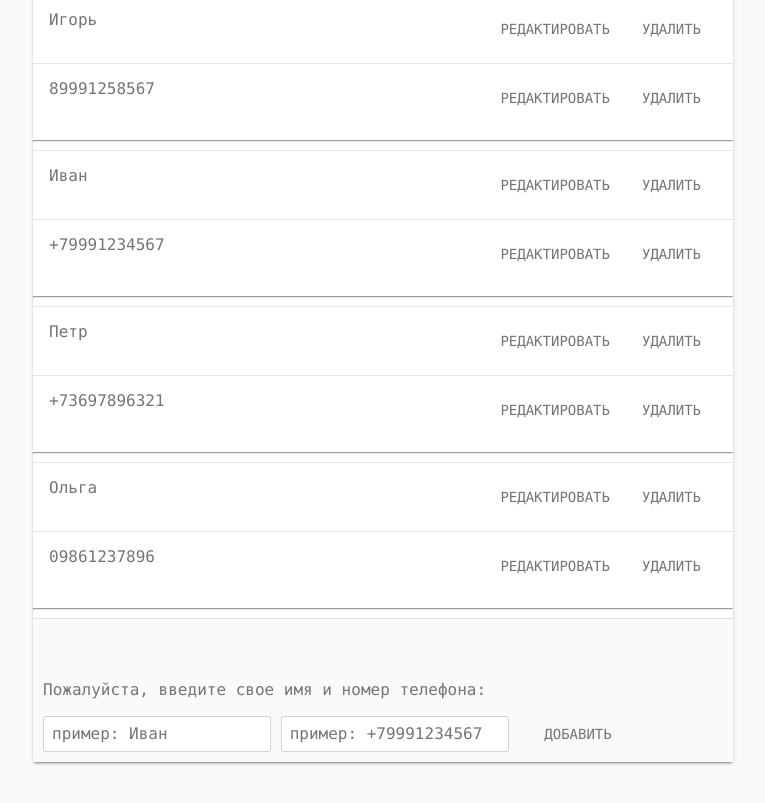
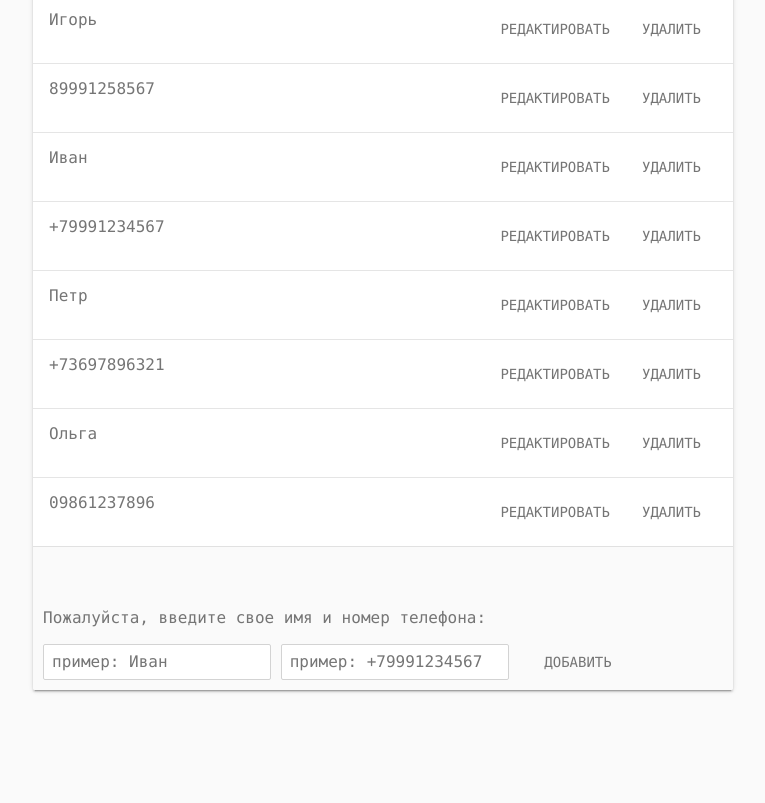
Before and after one commit to human97/spa, a plain HTML site: page index.html in a window 1280 px wide. Shown: the part 145-948 px from the top of the page, without its empty margins (257-1022 px from the left). After the commit the page ends 905 px from the top, so only its background shows below. Drawn offline with Linux system fonts and the light colour scheme.

Commit message:
fix deleted tag <hr>

```diff
--- a/index.html
+++ b/index.html
@@ -30,7 +30,6 @@
                 <button class="edit">редактировать</button>
                 <button class="delete">удалить</button>
             </li>
-            <hr>
 
             <li class="user_list--item">
                 <label class="title">Иван</label>
@@ -44,7 +43,6 @@
                 <button class="edit">редактировать</button>
                 <button class="delete">удалить</button>
             </li>
-            <hr>
 
             <li class="user_list--item">
                 <label class="title">Петр</label>
@@ -58,7 +56,6 @@
                 <button class="edit">редактировать</button>
                 <button class="delete">удалить</button>
             </li>
-            <hr>
 
             <li class="user_list--item">
                 <label class="title">Ольга</label>
@@ -72,8 +69,6 @@
                 <button class="edit">редактировать</button>
                 <button class="delete">удалить</button>
             </li>
-            <hr>
-
 
         </ul>
 
--- a/src/assets/js/app.js
+++ b/src/assets/js/app.js
@@ -18,8 +18,7 @@ function addUserItem(event) {
     <input class="textfield" type="tel">
     <button class="edit">редактировать</button>
     <button class="delete">удалить</button>
-</li>
-<hr>`
+</li>`
 
         inputName.classList.remove('invalid');
         inputName.classList.remove('valid');
@@ -48,6 +47,7 @@ const inpRule = userForm.querySelectorAll('input[data-rule]');
 let check; // регулярное выражение
 
 // проверка
+
 for (let input of inpRule) {
     input.addEventListener('blur', function () {
         let rule = this.dataset.rule;
```
